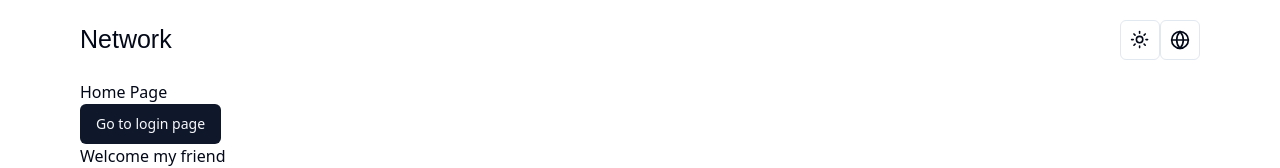
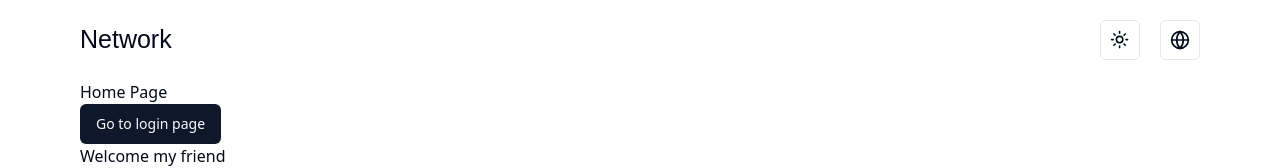
Before and after one commit to TohirDev/network-react, a React (Vite) app: page / in a window 1280 px wide. Shown: the top 168 px of the page. Built offline with nearby package versions, Linux system fonts and the light colour scheme.

Commit message:
feat: i18next installed and mode toggle file updated

```diff
--- a/package.json
+++ b/package.json
@@ -17,10 +17,13 @@
     "@radix-ui/react-toast": "^1.1.5",
     "class-variance-authority": "^0.7.0",
     "clsx": "^2.1.0",
+    "i18next": "^23.10.1",
+    "i18next-browser-languagedetector": "^7.2.0",
     "lucide-react": "^0.363.0",
     "react": "^18.2.0",
     "react-dom": "^18.2.0",
     "react-hook-form": "^7.51.2",
+    "react-i18next": "^14.1.0",
     "react-router-dom": "^6.22.3",
     "tailwind-merge": "^2.2.2",
     "tailwindcss-animate": "^1.0.7",
--- a/src/components/mode-toggle.tsx
+++ b/src/components/mode-toggle.tsx
@@ -13,6 +13,7 @@ export function ModeToggle() {
   const { setTheme } = useTheme();
 
   return (
+    <div style={{ marginRight: "20px" }}>
       <DropdownMenu>
         <DropdownMenuTrigger asChild>
           <Button variant="outline" size="icon">
@@ -33,5 +34,6 @@ export function ModeToggle() {
           </DropdownMenuItem>
         </DropdownMenuContent>
       </DropdownMenu>
+    </div>
   );
 }
```
Also changed, not shown: 1 other file (tests, documents, lock files or other folders). Lines whose indentation alone changed are shown as unchanged.
